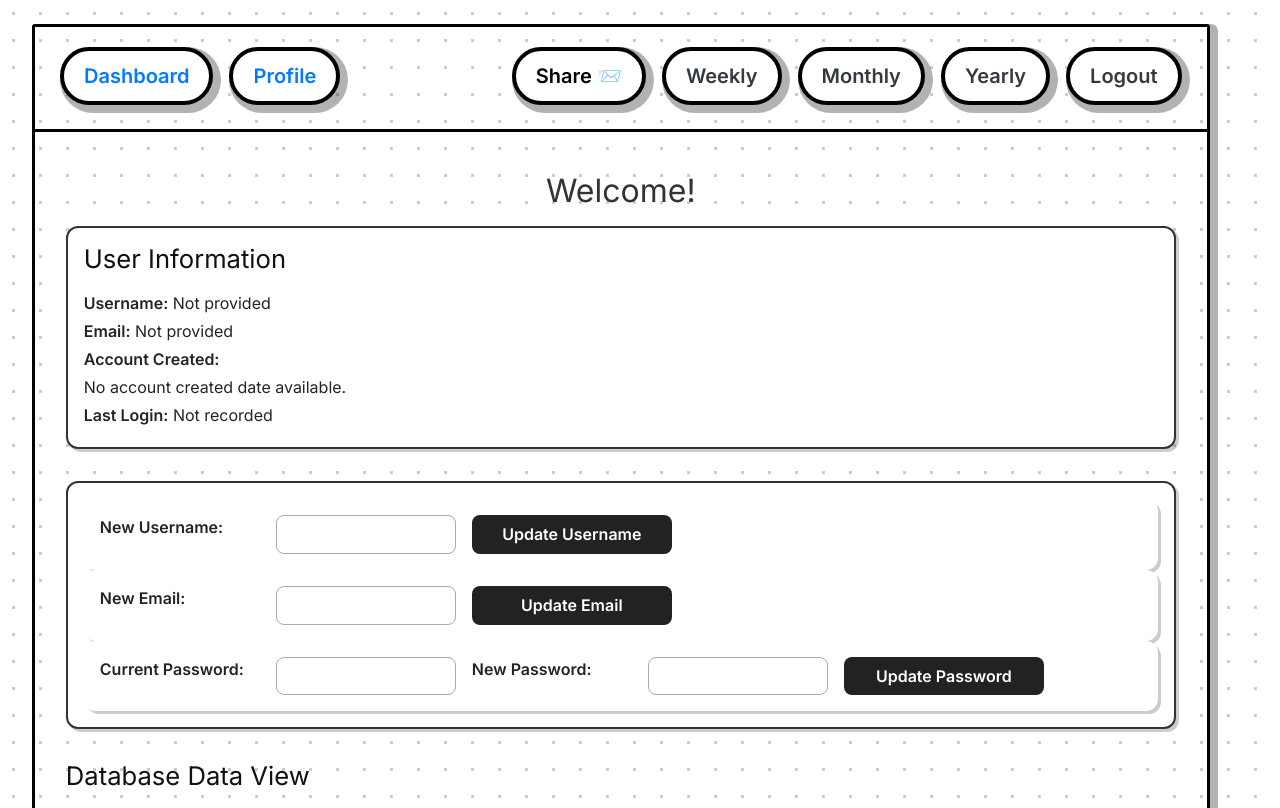
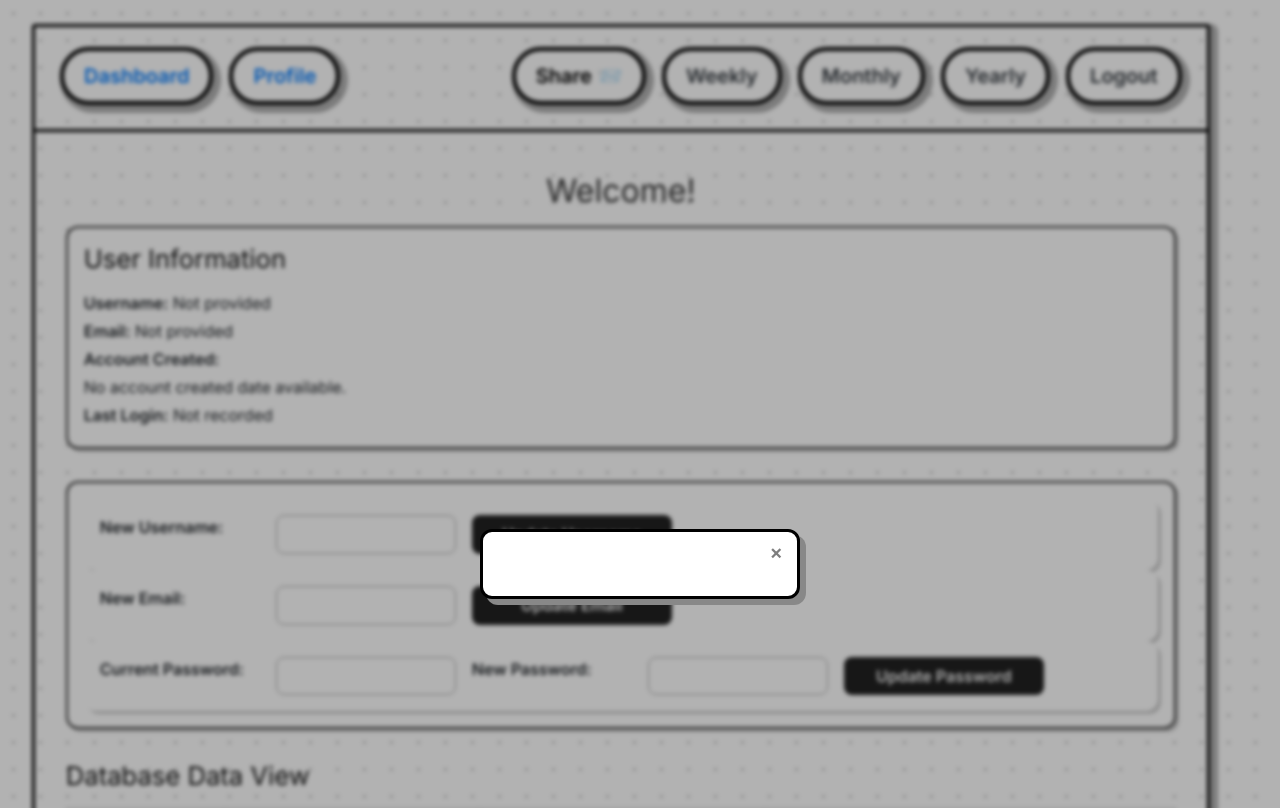
Before and after one commit to fifibox/habit-tracker, a Flask app: template habit_tracker/app/templates/profile.html in a window 1280 px wide, after a click on "Share 📨". Shown: the top 808 px of the page. Run offline with Flask 3, Linux system fonts and the light colour scheme; the template is opened without the code that fills it, so the values that code supplies are empty.

Commit message:
feat(profile): add share habit modal and update form styling

```diff
--- a/habit_tracker/app/static/css/base.css
+++ b/habit_tracker/app/static/css/base.css
@@ -127,7 +127,7 @@ body {
     }
   }
 
-  /* Modal box styling */
+  /* Share modal box styling */
   .share-content {
     background: white;
     padding: 2rem;
--- a/habit_tracker/app/static/css/profile.css
+++ b/habit_tracker/app/static/css/profile.css
@@ -30,7 +30,7 @@ section h2 {
 }
 
 /* Section styling */
-form{
+.profile-container form{
     display: flex;
     gap: 1rem;
     padding: 1rem;
@@ -39,20 +39,20 @@ form{
     box-shadow: 3px 3px 0px rgba(0, 0, 0, 0.2);
 }
 /* Labels and Inputs */
-form label {
+.profile-container form label {
     display: inline-block;
     width: 160px;
     margin-bottom: 0.5rem;
     font-weight: bold;
 }
 
-form button{
+.profile-container form button{
     width: 200px;
 }
 
-form input[type="text"],
-form input[type="email"],
-form input[type="password"] {
+.profile-container form input[type="text"],
+.profile-container form input[type="email"],
+.profile-container form input[type="password"] {
     padding: 0.4rem 0.6rem;
     width: 180px;
     border: 1px solid #aaa;
@@ -61,7 +61,7 @@ form input[type="password"] {
 }
 
 /* Buttons */
-form button {
+.profile-container form button {
     display: inline-block;
     background-color: #222;
     color: #fff;
@@ -71,7 +71,7 @@ form button {
     transition: background-color 0.3s ease;
 }
 
-form button:hover {
+.profile-container form button:hover {
     background-color: #444;
     cursor: pointer;
 }
@@ -107,6 +107,86 @@ table tr:nth-child(even) {
 #shared-habits-container strong,span {
     color: #00000092;
 }
+/* Modal backdrop + animation */
+.share-popup {
+    display: none;
+    position: fixed;
+    top: 0; left: 0;
+    width: 100%; height: 100%;
+    justify-content: center;
+    align-items: center;
+    z-index: 1000;
+    animation: fadeIn 0.3s forwards;
+  }
+
+  @keyframes fadeIn {
+    from {
+      opacity: 0;
+      background: rgba(0, 0, 0, 0);
+    }
+    to {
+      opacity: 1;
+      background: rgba(0, 0, 0, 0.3);
+      backdrop-filter: blur(2px);
+    }
+  }
+
+  /* Share modal box styling */
+  .share-content {
+    background: white;
+    padding: 2rem;
+    border: 3px solid black;
+    border-radius: 12px;
+    box-shadow: 6px 6px 0px #888;
+    width: 320px;
+    position: relative;
+    animation: popupScale 0.3s ease-out forwards;
+  }
+
+  @keyframes popupScale {
+    0% {
+      transform: scale(0.6);
+      opacity: 0;
+    }
+    100% {
+      transform: scale(1);
+      opacity: 1;
+    }
+  }
+
+  /* Input styles */
+  .share-content input,
+  .share-content select {
+    width: 100%;
+    padding: 8px;
+    margin-bottom: 1rem;
+    border: 3px solid black;
+    border-radius: 4px;
+    font-size: 16px;
+  }
+
+  /* Submit button */
+  .share-content .btn {
+    width: 100%;
+    padding: 10px;
+    background: pink;
+    font-weight: bold;
+    border: 2px solid black;
+    border-radius: 20px;
+    box-shadow: 2px 2px 0px #444;
+  }
+
+  /* Close button */
+  .share-content .close {
+    position: absolute;
+    top: 10px;
+    right: 14px;
+    font-size: 20px;
+    font-weight: bold;
+    border: none;
+    background: none;
+    cursor: pointer;
+  }
 
 /* GitHub-style grid layout */
 .github-style-grid {
@@ -185,12 +265,12 @@ table tr:nth-child(even) {
 }
 /* Responsive behavior (optional) */
 @media screen and (max-width: 768px) {
-    form label {
+    .profile-container form label {
         display: block;
         width: 100%;
     }
 
-    form input {
+    .profile-container form input {
         width: 100%;
     }
 
@@ -199,3 +279,5 @@ table tr:nth-child(even) {
         padding: 1rem;
     }
 }
+
+.modal-form { ... }
--- a/habit_tracker/app/templates/profile.html
+++ b/habit_tracker/app/templates/profile.html
@@ -129,6 +129,9 @@
         </section>
     </main>
 
+    <!-- Modal for share button -->
+    {% include 'share_modal.html' %}
+
     <script src="{{ url_for('static', filename='js/yearly.js') }}"></script>
     <script>
         var sharedHabitsData = {{ shared_habits_data|tojson|safe }};
```
Also changed, not shown: habit_tracker/app/main/routes.py (+6 -1 lines).
